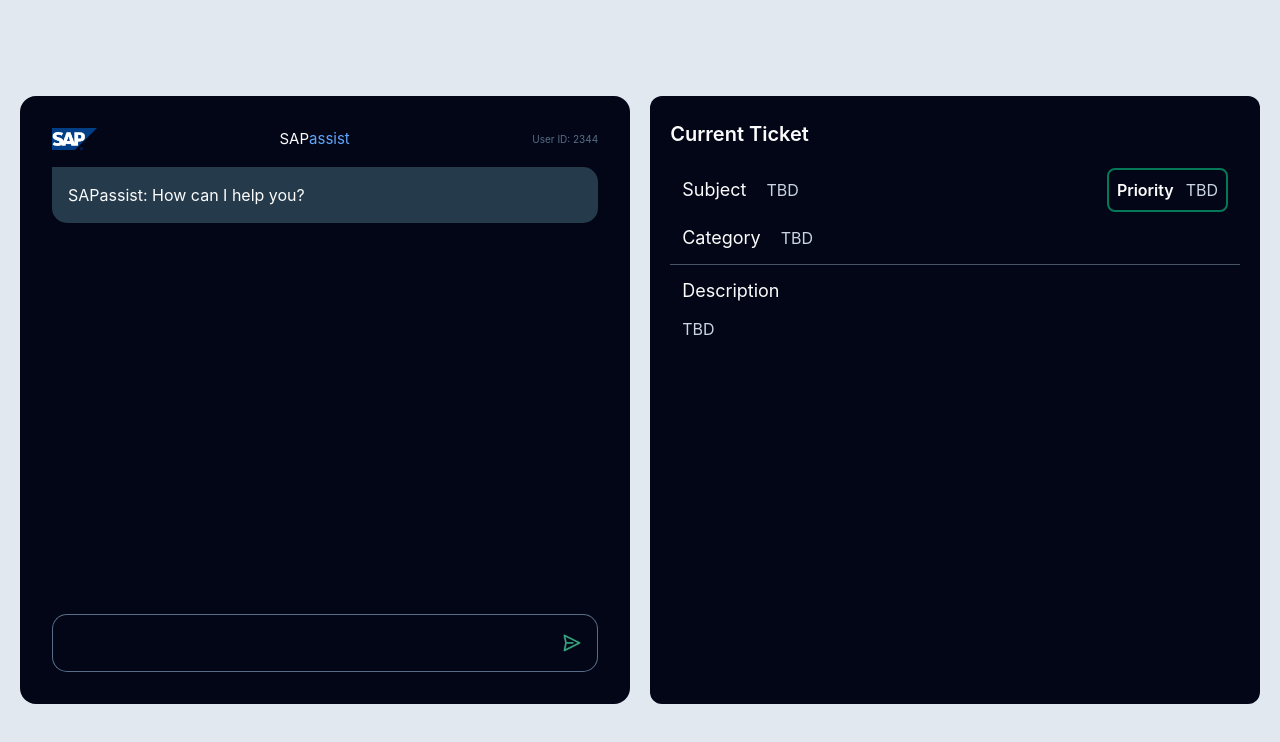
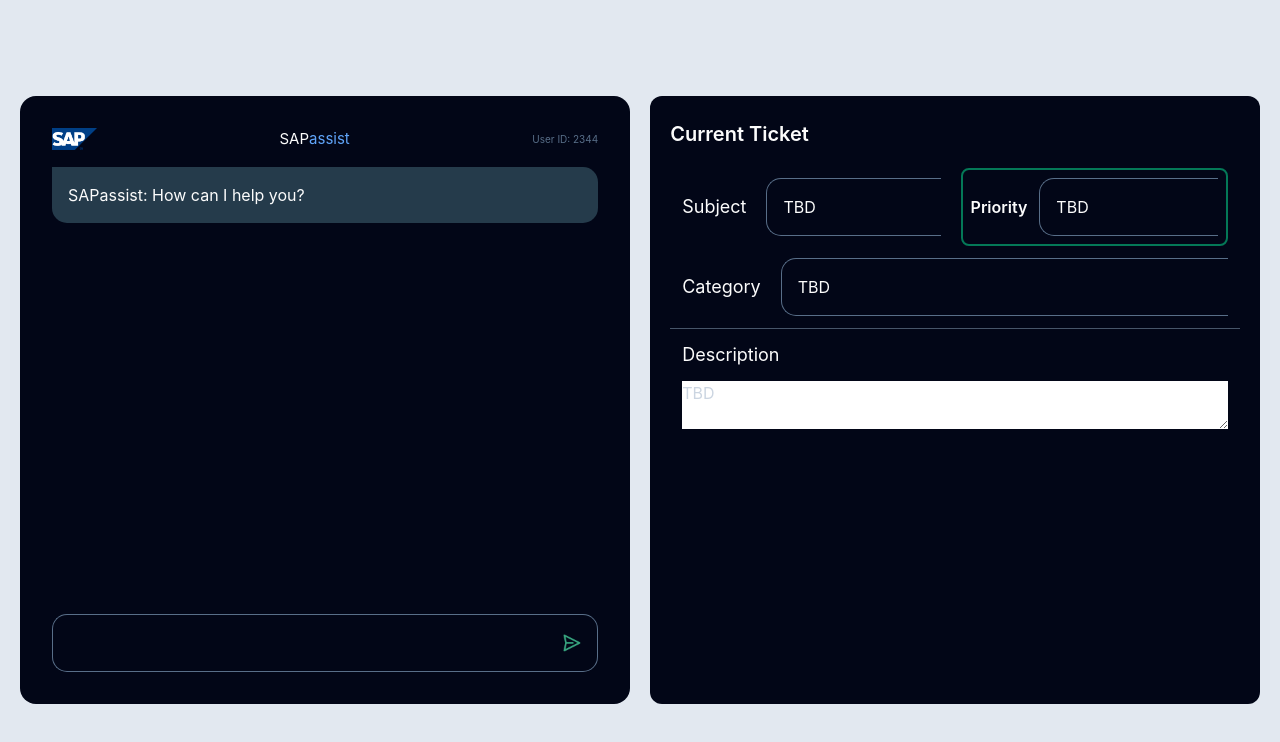
Before and after one commit to Mitchell2398/SAP_Chatbot, a React (Vite) app: page / in a window 1280 px wide. Shown: the top 742 px of the page. Built offline with nearby package versions, Linux system fonts and the light colour scheme; no server answers.

Commit message:
added ability to edit fields

```diff
--- a/src/components/TicketTable/TicketTable.jsx
+++ b/src/components/TicketTable/TicketTable.jsx
@@ -1,4 +1,20 @@
+import React, { useState } from "react";
+
 export const TicketTable = ({ subject, priority, category, description }) => {
+  // Initialize state for subject, priority, category, and description
+  const [formData, setFormData] = useState({
+    subject: subject ? subject : "",
+    priority: priority ? priority : "",
+    category: category ? category : "",
+    description: description ? description : "",
+  });
+
+  // Handle changes for all fields
+  const handleFieldChange = (event, fieldName) => {
+    const value = event.target.value;
+    setFormData({ ...formData, [fieldName]: value });
+  };
+
   return (
     <div className="sm:w-[50%] h-[80%] w-full flex flex-col bg-slate-950 p-5 rounded-xl">
       <div className="flex flex-row justify-between items-center">
@@ -9,21 +25,40 @@ export const TicketTable = ({ subject, priority, category, description }) => {
         <div className="flex flex-row justify-between gap-5 mx-3">
           <div className="flex border-slate-600 flex-row gap-5 items-center gap-5 justify-start">
             <h1 className="text-lg">Subject</h1>
-            <p className="text-slate-300">{subject ? subject : "N/A"}</p>
+            <input
+              type="text"
+              className="text-slate-300"
+              value={formData.subject}
+              onChange={(event) => handleFieldChange(event, "subject")}
+            />
           </div>
-          <div className="flex flex-row gap-3 items-center  p-2 rounded-lg border-2 border-emerald-700 justify-start">
-            <h1 className="text-base font-semibold ">Priority</h1>
-            <p className="text-base text-slate-300">{priority ? priority : "N/A"}</p>
+          <div className="flex flex-row gap-3 items-center p-2 rounded-lg border-2 border-emerald-700 justify-start">
+            <h1 className="text-base font-semibold">Priority</h1>
+            <input
+              type="text"
+              className="text-base text-slate-300"
+              value={formData.priority}
+              onChange={(event) => handleFieldChange(event, "priority")}
+            />
           </div>
         </div>
 
         <div className="flex flex-row p-3 justify-start gap-5 items-center">
           <h1 className="text-lg">Category</h1>
-          <p className="text-slate-300">{category ? category : "N/A"}</p>
+          <input
+            type="text"
+            className="text-slate-300"
+            value={formData.category}
+            onChange={(event) => handleFieldChange(event, "category")}
+          />
         </div>
         <div className="flex p-3 border-t border-slate-600 flex-col">
           <h1 className="text-lg mb-3">Description</h1>
-          <p className="text-slate-300">{description ? description : "N/A"}</p>
+          <textarea
+            className="text-slate-300"
+            value={formData.description}
+            onChange={(event) => handleFieldChange(event, "description")}
+          />
         </div>
       </div>
     </div>
```
